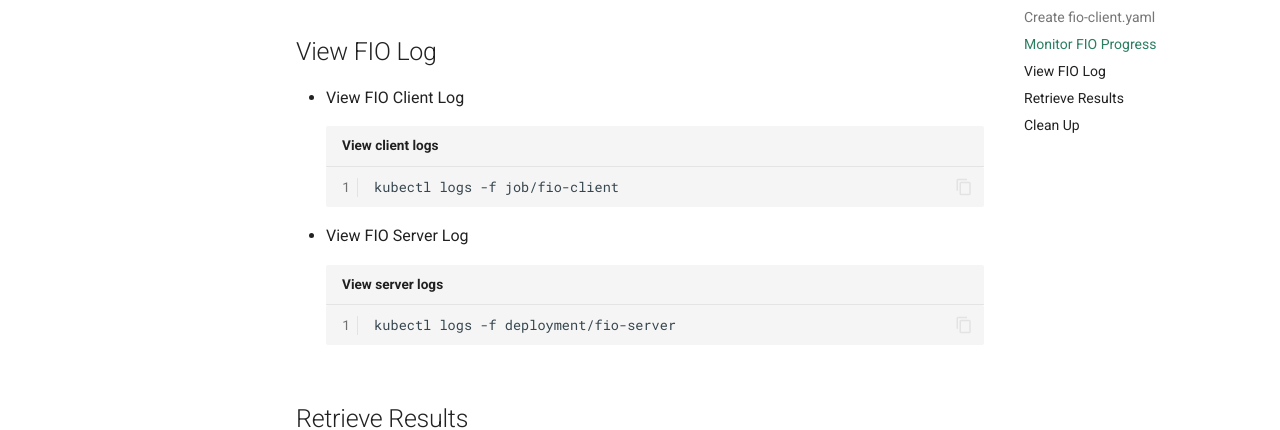
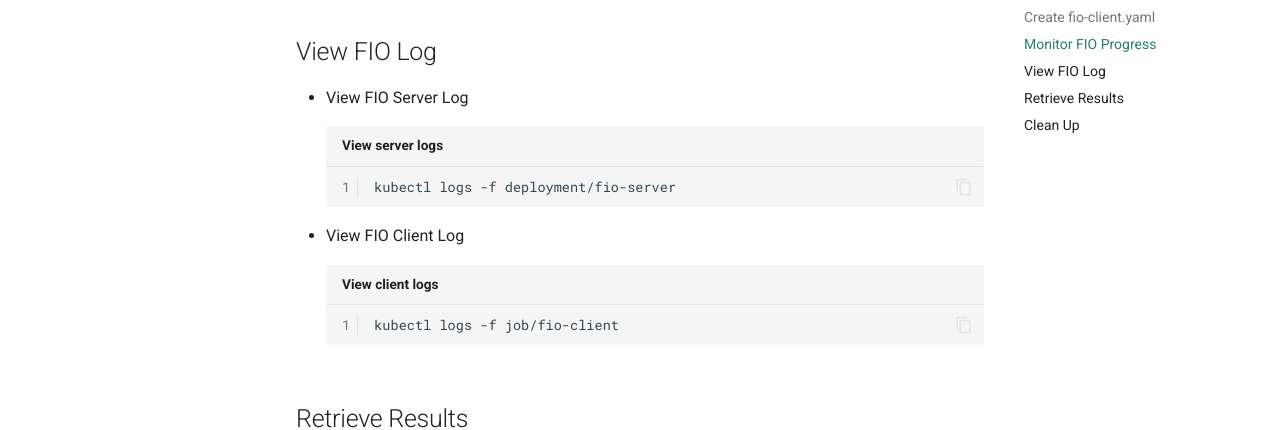
Before and after one commit to zhouushe/notes, an MkDocs documentation site: the page built from docs/k8s_fio.md, in a window 1280 px wide and 900 px high, scrolled down 3869 px. Shown: the part 172-602 px from the top of the window. Built offline with MkDocs 1.6.1 and Material for MkDocs 9.7.7, drawn with Linux system fonts in a browser that asks for light colours.

Commit message:
Update k8s_fio.md

````diff
--- a/docs/k8s_fio.md
+++ b/docs/k8s_fio.md
@@ -161,13 +161,13 @@ kubectl get pods -w
 ```
 
 ## View FIO Log
+- View FIO Server Log
+```bash title="View server logs"
+kubectl logs -f deployment/fio-server
+```
 - View FIO Client Log
 ```bash title="View client logs"
 kubectl logs -f job/fio-client
-```
-- View FIO Server Log
-```bash title="View server logs"
-kubectl logs -f deployment/fio-server
 ```
 
 ## Retrieve Results
````
